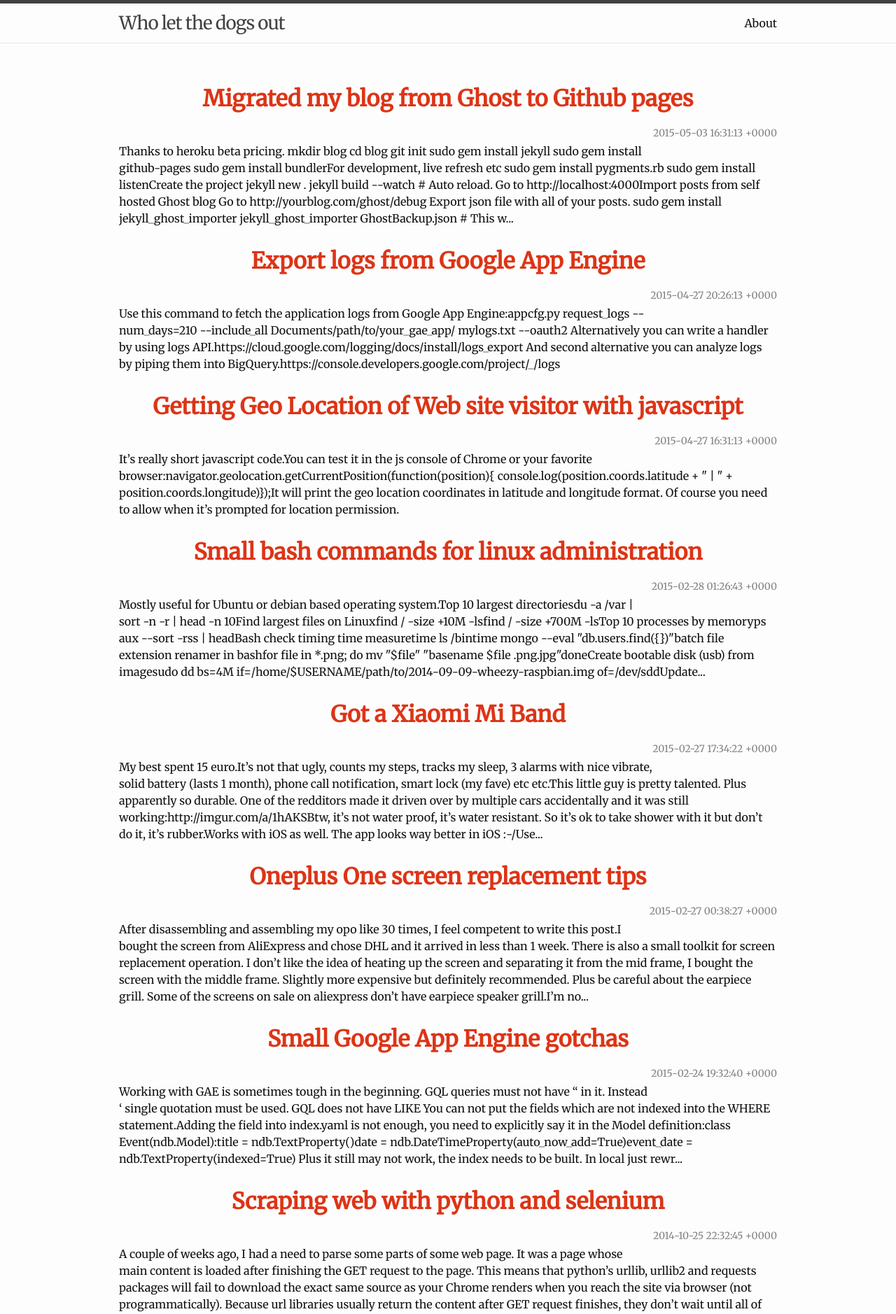
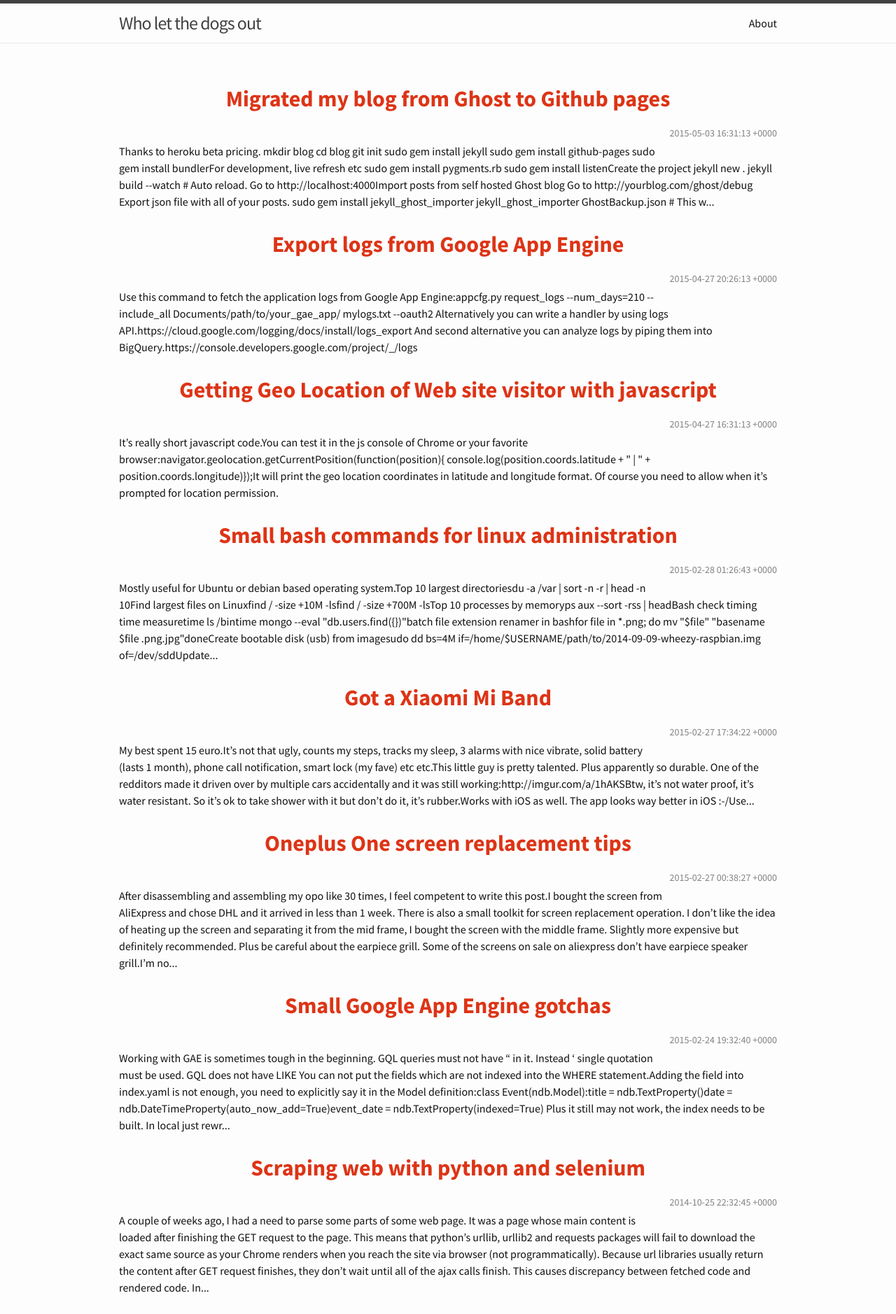
Before and after one commit to hakanu/blog, a Jekyll site: the page built from index.html, in a window 1280 px wide. Shown: the top 1878 px of the page at 70% size. Built offline with Jekyll 4.4.1, drawn with Linux system fonts in a browser that asks for light colours; the list of posts is cut into pages by our own code.

Commit message:
Return back to Sans Pro font

```diff
--- a/_includes/head.html
+++ b/_includes/head.html
@@ -9,7 +9,7 @@
   <link rel="stylesheet" href="{{ "/css/main.css" | prepend: site.baseurl }}">
   <link rel="canonical" href="{{ page.url | replace:'index.html','' | prepend: site.baseurl | prepend: site.url }}">
   <link rel="alternate" type="application/rss+xml" title="{{ site.title }}" href="{{ "/feed.xml" | prepend: site.baseurl | prepend: site.url }}" />
-  <!--<link href='http://fonts.googleapis.com/css?family=Source+Sans+Pro:400,700' rel='stylesheet' type='text/css'>-->
-  <link href='http://fonts.googleapis.com/css?family=Merriweather' rel='stylesheet' type='text/css'>
+  <link href='http://fonts.googleapis.com/css?family=Source+Sans+Pro:400,700' rel='stylesheet' type='text/css'>
+  <!-- <link href='http://fonts.googleapis.com/css?family=Merriweather' rel='stylesheet' type='text/css'> -->
   <link rel="shortcut icon" href="http://faviconist.com/icons/5e1f34da8282c52244908e44c091dbb9/favicon.ico" />
 </head>
--- a/_includes/header.html
+++ b/_includes/header.html
@@ -1,9 +1,7 @@
 <header class="site-header">
-
   <div class="wrapper">
 
     <a class="site-title" href="{{ site.baseurl }}/">{{ site.title }}</a>
-
     <nav class="site-nav">
       <a href="#" class="menu-icon">
         <svg viewBox="0 0 18 15">
--- a/css/main.scss
+++ b/css/main.scss
@@ -6,8 +6,8 @@
 
 
 // Our variables
-//$base-font-family: 'Source Sans Pro', Helvetica, Arial, sans-serif;
-$base-font-family: 'Merriweather', serif;
+$base-font-family: 'Source Sans Pro', Helvetica, Arial, sans-serif;
+// $base-font-family: 'Merriweather', serif;
 $base-font-size:   16px;
 $small-font-size:  $base-font-size * 0.875;
 $base-line-height: 1.5;
```
